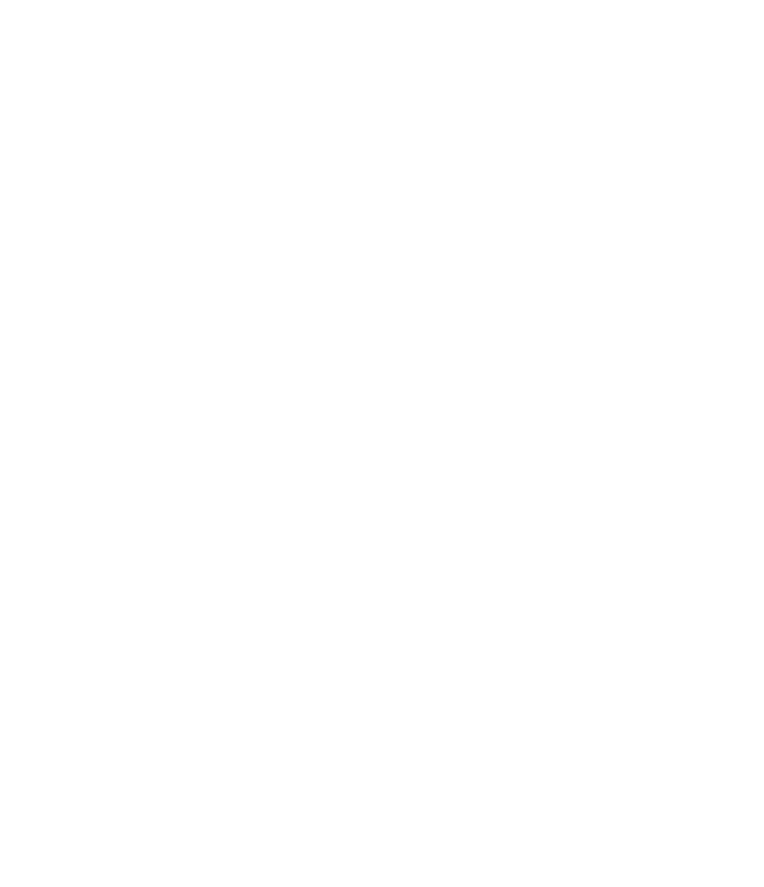
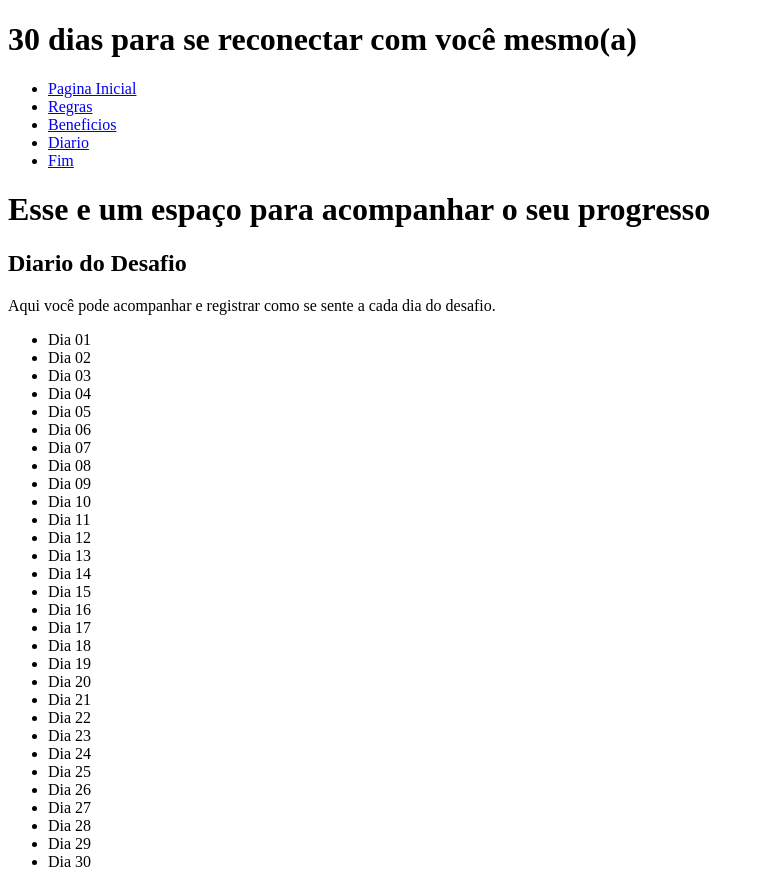
Before and after one commit to 302781/HTML, a plain HTML site: page diario.html in a window 1280 px wide. Shown: the whole page, without its empty margins (0-764 px from the left). Before the commit the page ends 800 px from the top, so only its background shows below. Drawn offline with Linux system fonts and the light colour scheme.

Commit message:
conteúdo

```diff
--- a/diario.html
+++ b/diario.html
@@ -0,0 +1,58 @@
+<!DOCTYPE html>
+<html lang="en">
+<head>
+    <meta charset="UTF-8">
+    <meta name="viewport" content="width=device-width, initial-scale=1.0">
+    <title>Desafio Modo Caverna</title>
+    <h1>30 dias para se reconectar com você mesmo(a)</h1>
+</head>
+<body>
+    <nav>
+        <ul>
+            <li><a href="index.html">Pagina Inicial</a></li>
+            <li><a href="regras.html">Regras</a></li>
+            <li><a href="beneficios.html">Beneficios</a></li>
+            <li><a href="diario.html">Diario</a></li>
+            <li><a href="fim.html">Fim</a></li>
+        </ul>
+    </nav>
+    <div id="diario">
+    <h1>Esse e um espaço para acompanhar o seu progresso</h1>
+    <h2>Diario do Desafio</h2>
+    <p>Aqui você pode acompanhar e registrar como se sente a cada dia do desafio.</p>
+
+    <ul>
+        <li>Dia 01</li>
+        <li>Dia 02</li>
+        <li>Dia 03</li>
+        <li>Dia 04</li>
+        <li>Dia 05</li>
+        <li>Dia 06</li>
+        <li>Dia 07</li>
+        <li>Dia 08</li>
+        <li>Dia 09</li>
+        <li>Dia 10</li>
+        <li>Dia 11</li>
+        <li>Dia 12</li>
+        <li>Dia 13</li>
+        <li>Dia 14</li>
+        <li>Dia 15</li>
+        <li>Dia 16</li>
+        <li>Dia 17</li>
+        <li>Dia 18</li>
+        <li>Dia 19</li>
+        <li>Dia 20</li>
+        <li>Dia 21</li>
+        <li>Dia 22</li>
+        <li>Dia 23</li>
+        <li>Dia 24</li>
+        <li>Dia 25</li>
+        <li>Dia 26</li>
+        <li>Dia 27</li>
+        <li>Dia 28</li>
+        <li>Dia 29</li>
+        <li>Dia 30</li>
+    </ul>
+    </div>
+</body>
+</html>
--- a/index.html
+++ b/index.html
@@ -4,7 +4,8 @@
     <meta charset="UTF-8">
     <meta name="viewport" content="width=device-width, initial-scale=1.0">
     <title>Desafio Modo Caverna</title>
-    <h1>30 dias para se reconectar com voce mesmo(a)</h1>
+    <link rel="icon" type="img/Logo.jpeg" href="favicon.ico.jpeg">
+    <h1><b>30 dias para se reconectar com você mesmo(a)</b></h1>
 </head>
 <body>
     <nav>
@@ -14,13 +15,14 @@
             <li><a href="beneficios.html">Beneficios</a></li>
             <li><a href="diario.html">Diario</a></li>
             <li><a href="fim.html">Fim</a></li>
+            <li><a href="login.html">Login</a></li>
         </ul>
     </nav>
 
     <div>
     <img src="img/caverna.jpeg" alt="caverna"/>
-    <p>O Modo Caverna é um desafio de isolamento digital e disciplina pessoal.<br> Durante 30 dias, você reduz distrações externas e foca em você, nos seus objetivos, hábitos saudáveis e propósito. </p>
-    <a href"https://www.instagram.com/reel/DJSV9rqpXXC/">O que e o modo caverna</a></div>
+    <p><strong>O Modo Caverna é um desafio de isolamento digital e disciplina pessoal.<br> Durante 30 dias, você reduz distrações externas e foca em você, nos seus objetivos, hábitos saudáveis e propósito.</strong></p>
+    <a href="https://www.folhadelondrina.com.br/folha-mais/conheca-o-modo-caverna-metodo-que-viralizou-nas-redes-sociais-3262067e.html?d=1" alt="Caverna">Saiba Mais="O que e o modo caverna"</a></div>
 
     <div id="comeco">
         <p>Começar -> <a href="regras.html">Regras</a></p>
```
Also changed, not shown: beneficios.html (+32 -0 lines), fim.html (+27 -0 lines), login.html (added, +24 -0 lines), regras.html (+45 -0 lines), img/Solitude.jpeg (added), img/favicon.ico.jpeg (added), img/luz.jpeg (added).
